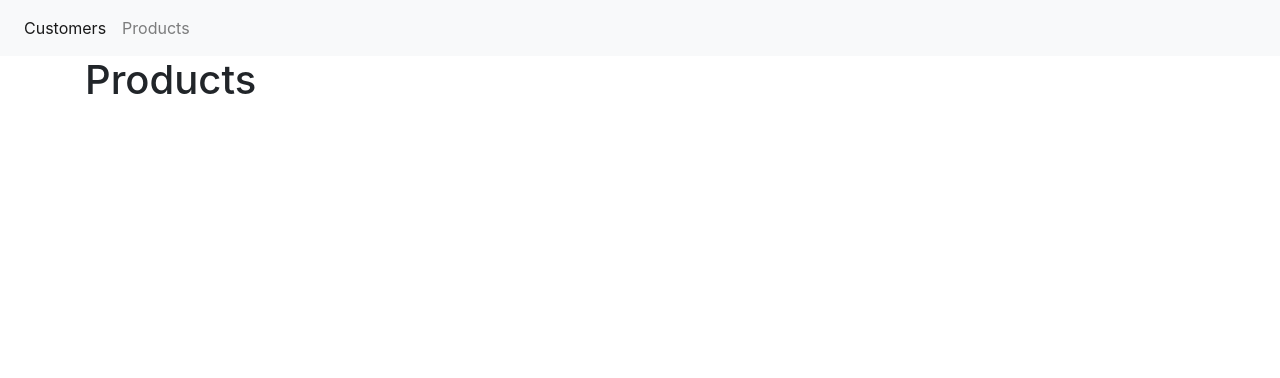
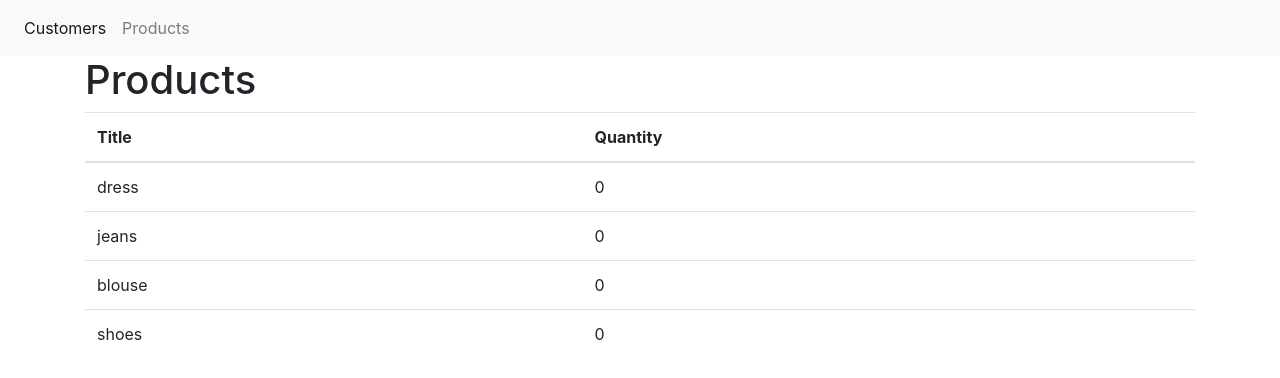
Before and after one commit to MajaMarkovic1/store-app, a Vue app: page /products in a window 1280 px wide. Shown: the top 378 px of the page. Built offline with nearby package versions, Linux system fonts and the light colour scheme.

Commit message:
zadatak5

```diff
--- a/package.json
+++ b/package.json
@@ -8,6 +8,7 @@
     "lint": "vue-cli-service lint"
   },
   "dependencies": {
+    "router": "^1.3.3",
     "vue": "^2.5.17",
     "vue-router": "^3.0.1"
   },
--- a/src/components/AppCustomers.vue
+++ b/src/components/AppCustomers.vue
@@ -1,14 +1,14 @@
 <template>
   <div>
       <h1>Customers</h1>
-      <form @submit.prevent>
+      <form @submit.prevent class="form-group">
           <label>First name: </label>
-          <input v-model="newCustomer.firstName" type="text" placeholder="First name"><br>
+          <input v-model="newCustomer.firstName" class="form-control" id="formGroupExampleInput" type="text" placeholder="First name"><br>
           <label>Last name: </label>
-          <input v-model="newCustomer.lastName" type="text" placeholder="First name"><br>
+          <input v-model="newCustomer.lastName" class="form-control" id="formGroupExampleInput" type="text" placeholder="First name"><br>
           <label>Email: </label>
-          <input v-model="newCustomer.email" type="text" placeholder="Email"><br>
-          <button @click="addCustom()">Add customer</button>
+          <input v-model="newCustomer.email" class="form-control" id="formGroupExampleInput" type="text" placeholder="Email"><br>
+          <button class="btn btn-success" @click="addCustomer()">Add customer</button>
       </form>
       <table class="table table-condensed">
             <thead>
@@ -26,7 +26,6 @@
                     <td>{{ customer.email }}</td>
                     <td><button class="btn btn-success" @click="removeCustomer(customer)">Delete</button></td>
                     <td><router-link
-                        class="list-group-item list-group-item-action"
                         :to="{ name: 'latest-purchases', params: {id: customer.id}}">
                         Latest purchases
                         </router-link></td>
@@ -52,10 +51,10 @@ export default {
       }
   },
   methods: {
-      removeCustomer(customer){
+    removeCustomer(customer){
           customerService.deleteCustomer(customer);
       },
-    addCustom(){
+    addCustomer(){
         customerService.addCustomer(this.newCustomer);
     },
     latestPurchases(customer){
--- a/src/components/AppLatestPurchases.vue
+++ b/src/components/AppLatestPurchases.vue
@@ -1,22 +1,19 @@
 <template>
-
     <div>
-        <div>{{ customer.firstName }}</div>
-        <div>{{ customer.lastName }}</div>
-        <div>{{ customer.email }}</div>
-        <div>{{ customer.products }}</div>
-        <router-link to="/customers">Back</router-link>
+        <div><strong>First name:</strong> {{ customer.firstName }}</div>
+        <div><strong>Last name:</strong> {{ customer.lastName }}</div>
+        <div><strong>Email:</strong> {{ customer.email }}</div>
+        <strong>Products:</strong>
+        <div v-for="(product, key) in products" :key="key">{{ product.title }}</div>
+        <div><router-link to="/customers">Back</router-link></div>
     </div>
 </template>
 
 <script>
 import { customerService } from '../services/CustomerService'
 export default {
-
     props: ['id'],
-
     created(){
-
         this.customer = customerService.find(this.id);
     }
 
--- a/src/components/AppProducts.vue
+++ b/src/components/AppProducts.vue
@@ -1,12 +1,30 @@
 <template>
   <div>
       <h1>Products</h1>
+      <table class="table table-condensed">
+          <thead>
+              <th>Title</th>
+              <th>Quantity</th>
+          </thead>
+          <tbody>
+              <tr v-for="(product, index) in products" :key="index">
+                  <td>{{ product.title }}</td>
+                  <td>{{ product.quantity }}</td>
+              </tr>
+          </tbody>
+      </table>
   </div>
 </template>
 
 <script>
+import { productService } from '../services/ProductService'
 export default {
   name: 'AppProducts',
+  data(){
+    return {
+      products: productService.list()
+    }
+  }
 
 }
 </script>
--- /dev/null
+++ b/src/services/ProductService.js
@@ -0,0 +1,31 @@
+const products = [
+    {
+        id: 1,
+        title: 'dress',
+        quantity: 0
+    },
+    {
+        id: 2,
+        title: 'jeans',
+        quantity: 0
+    },
+    {
+        id: 3,
+        title: 'blouse',
+        quantity: 0
+    },
+    {
+        id: 4,
+        title: 'shoes',
+        quantity: 0
+    }
+]
+
+class ProductService{
+    list(){
+        return products;
+    };
+
+}
+
+export const productService = new ProductService();
```
Also changed, not shown: 1 other file (tests, documents, lock files or other folders).
